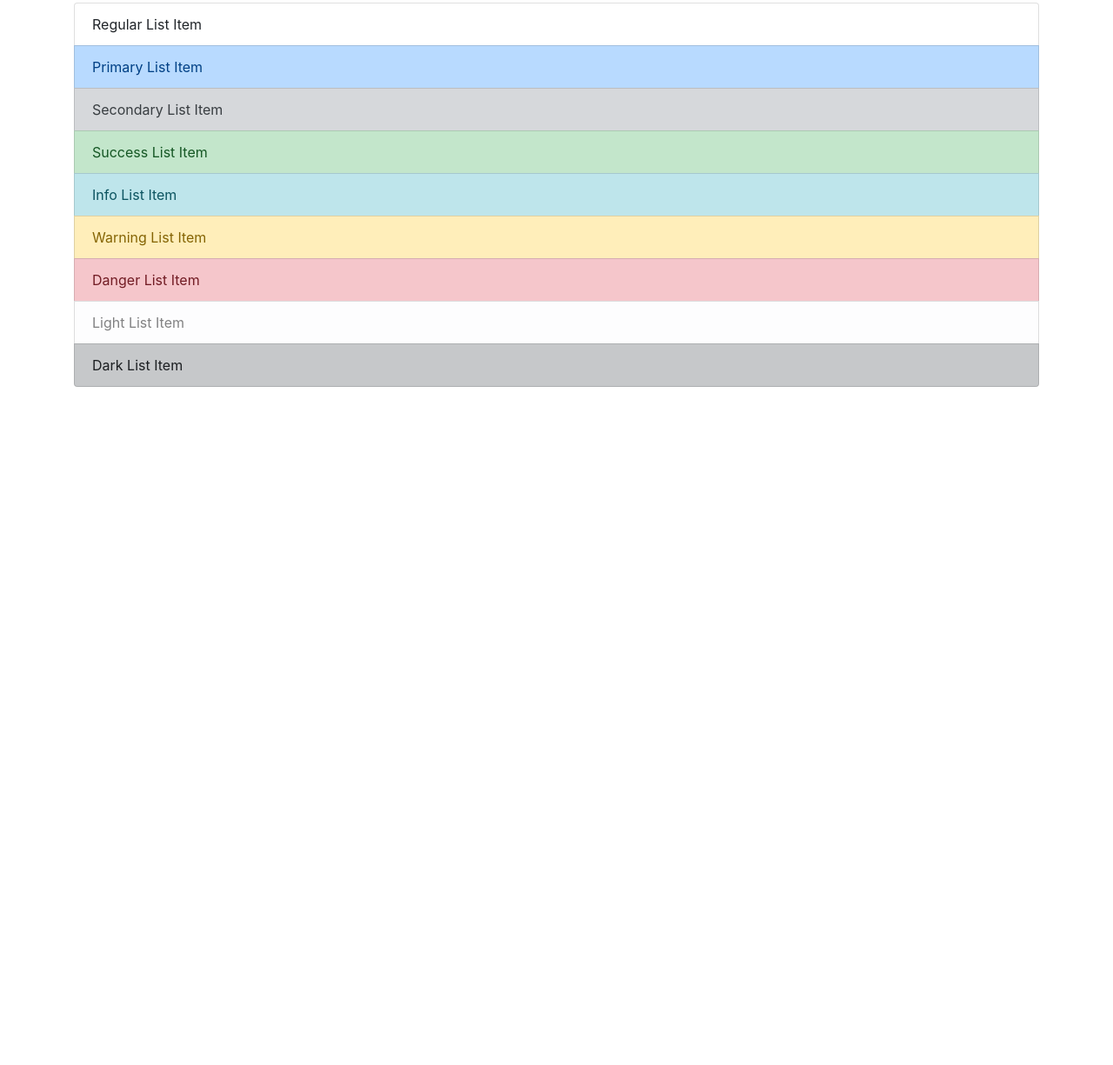
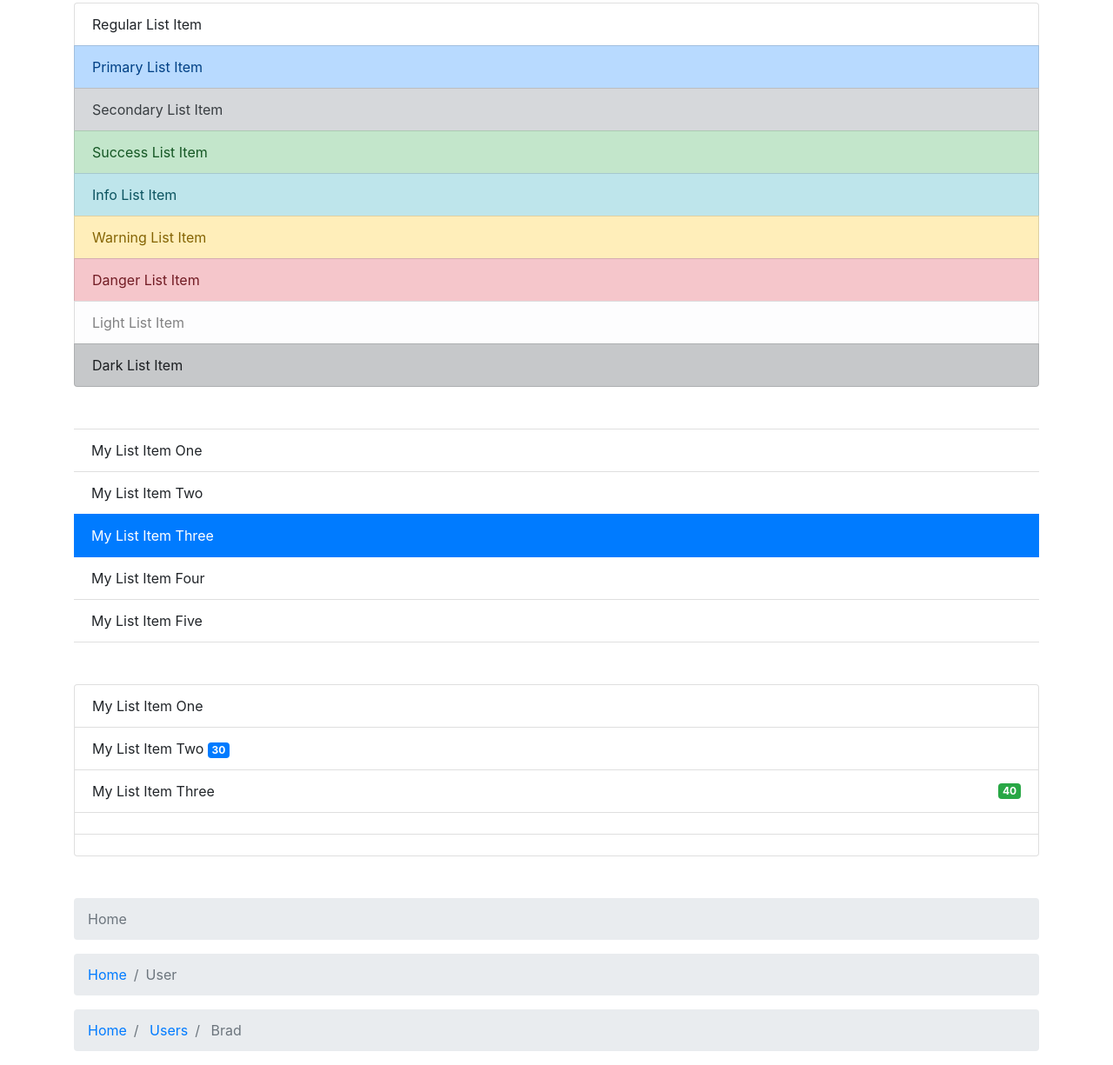
Before and after one commit to NidhitheCoder/bootstrap-basics, a plain HTML site: page listGroupAndBadges.html in a window 1280 px wide. Shown: the part 585-1810 px from the top of the page at 87% size. Before the commit the page ends 1030 px from the top, so only its background shows below. Drawn offline with nearby package versions, Linux system fonts and the light colour scheme.

Commit message:
List groups and badge

```diff
--- a/listGroupAndBadges.html
+++ b/listGroupAndBadges.html
@@ -14,29 +14,25 @@
 </head>
 <body>
     <div class="container">
-        <ul class="list-group">
+        <ul class="list-group mb-5">
             <li class="list-group-item ">My List Item One</li>
             <li class="list-group-item active">My List Item Two</li>
             <li class="list-group-item ">My List Item Three</li>
             <li class="list-group-item ">My List Item Four</li>
             <li class="list-group-item ">My List Item Five</li>
         </ul>
-        <br>
-        <br>
 
         <!-- List group with links -->
-        <ul class="list-group">
+        <ul class="list-group mb-5">
             <a class="list-group-item" href="#">My list Item One</a>
             <a class="list-group-item active" href="#">My list Item Two</a>
             <a class="list-group-item" href="#">My list Item Three</a>
             <a class="list-group-item" href="#">My list Item Four</a>
             <a class="list-group-item" href="#">My list Item Five</a>
         </ul>
-        <br>
-        <br>
 
         <!-- Contextual classes -->
-        <ul class="list-group">
+        <ul class="list-group mb-5">
             <li class="list-group-item">Regular List Item</li>
             <li class="list-group-item list-group-item-primary">Primary List Item</li>
             <li class="list-group-item list-group-item-secondary">Secondary List Item</li>
@@ -47,6 +43,50 @@
             <li class="list-group-item list-group-item-light">Light List Item</li>
             <li class="list-group-item list-group-item-dark">Dark List Item</li>
         </ul>
+
+        <!-- Flush list group -->
+        <ul class="list-group list-group-flush mb-5">
+            <li class="list-group-item">My List Item One</li>
+            <li class="list-group-item">My List Item Two</li>
+            <li class="list-group-item active">My List Item Three</li>
+            <li class="list-group-item">My List Item Four</li>
+            <li class="list-group-item">My List Item Five</li>
+        </ul>
+
+        <!-- Badge -->
+        <ul class="list-group mb-5">
+            <li class="list-group-item">My List Item One</li>
+            <li class="list-group-item">My List Item Two
+                <span class="badge badge-primary">30</span>
+            </li>
+            <li class="list-group-item d-flex justify-content-between align-items-center">My List Item Three
+                <span class="badge badge-success">40</span>
+            </li>
+            <li class="list-group-item"></li>
+            <li class="list-group-item"></li>
+        </ul>
+
+        <!-- Breadcrumb -->
+        <ol class="breadcrumb">
+            <li class="breadcrumb-item active ">Home</li>
+        </ol>
+        <ol class="breadcrumb">
+            <li class="breadcrumb-item">
+                <a href="#">Home</a>
+            </li>
+            <li class="breadcrumb-item active">User</li>
+        </ol>
+        <ol class="breadcrumb">
+            <li class="breadcrumb-item">
+                <a href="#">Home</a>
+            </li>
+            <li class="breadcrumb-item">
+                <a href="#">Users</a>
+            </li>
+            <li class="breadcrumb-item active">
+                Brad
+            </li>
+        </ol>
     </div>
 </body>
 </html>
```
